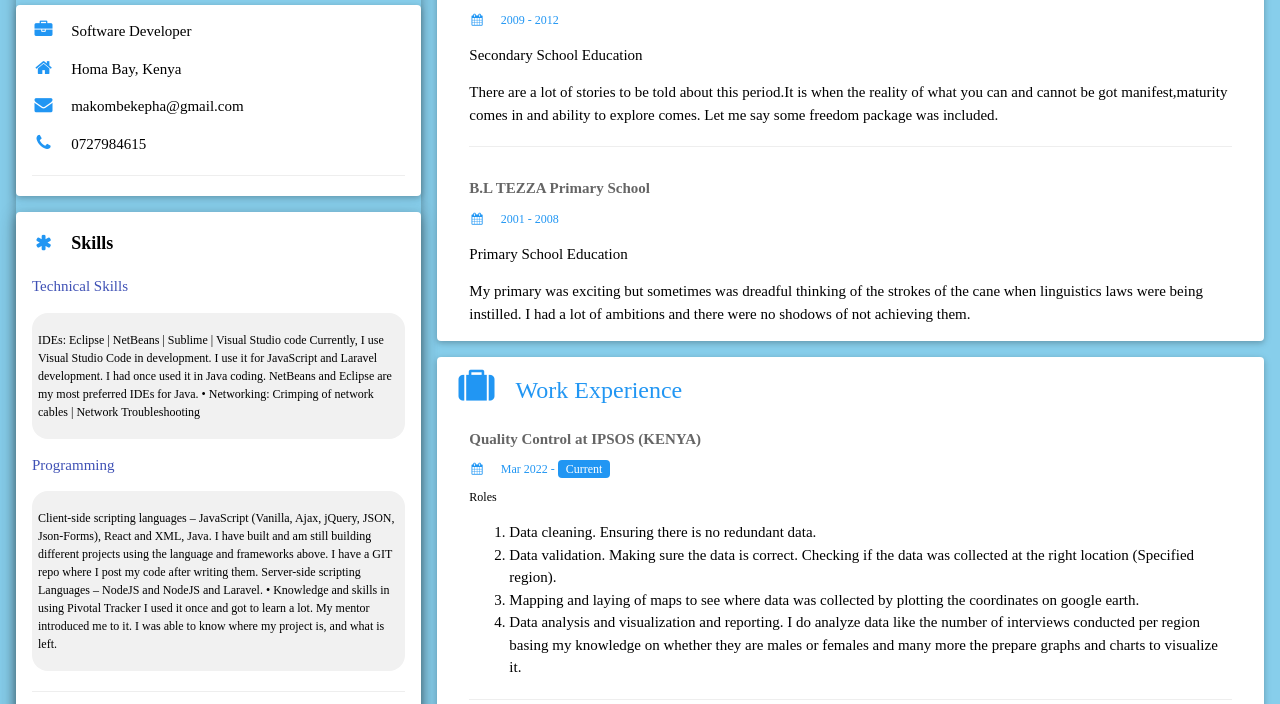
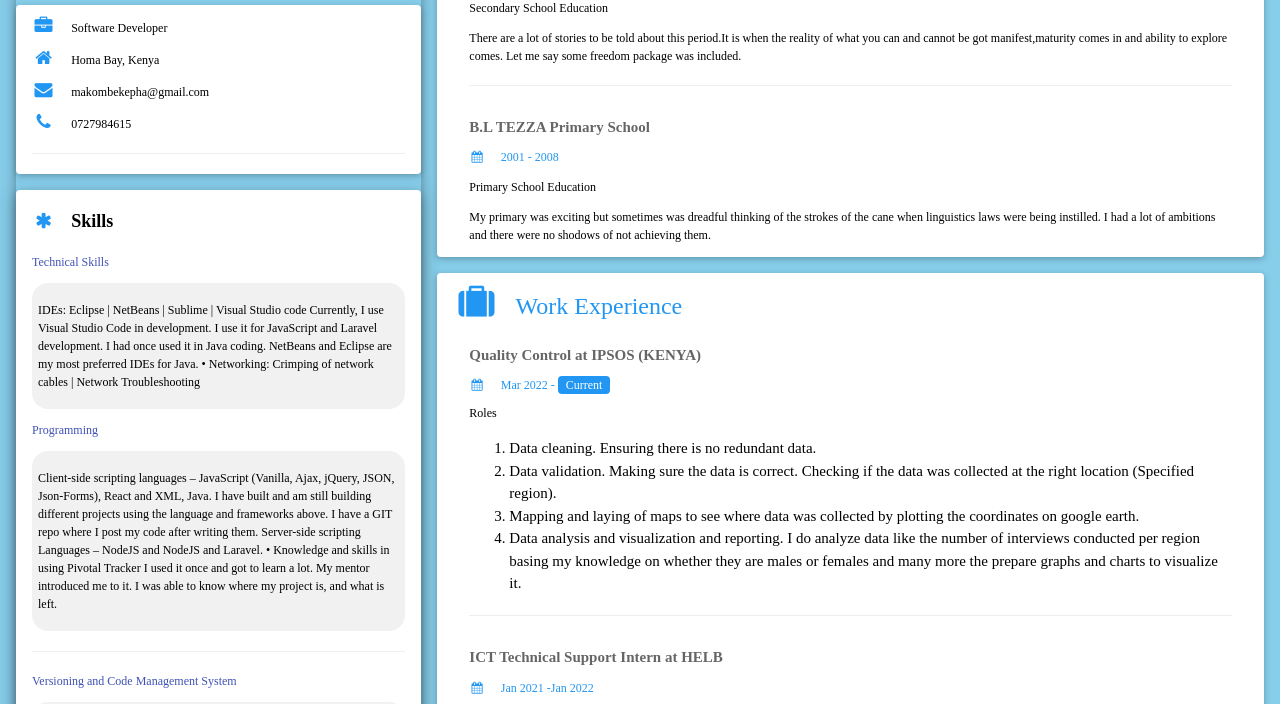
Before and after one commit to makombekepha/Personal-Portfolio, a plain HTML site: page index.html in a window 1280 px wide. Shown: the part 374-1078 px from the top of the page. Drawn offline with nearby package versions, Linux system fonts and the light colour scheme.

Commit message:
Update index.html

```diff
--- a/index.html
+++ b/index.html
@@ -40,7 +40,7 @@
         font-size: normal;
     }
     p{
-        font-size:normal;
+        font-size:12px;
     }
     .skills{
         padding: 6px;
```
